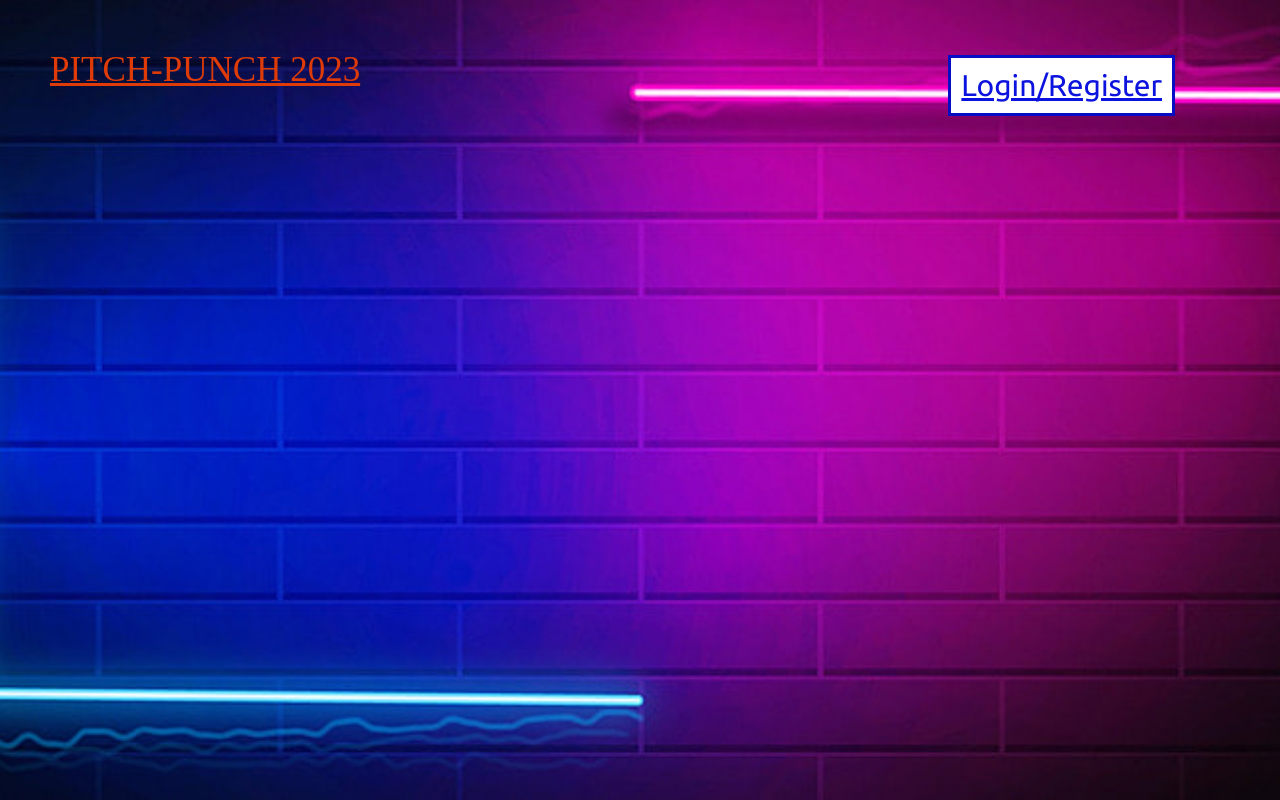
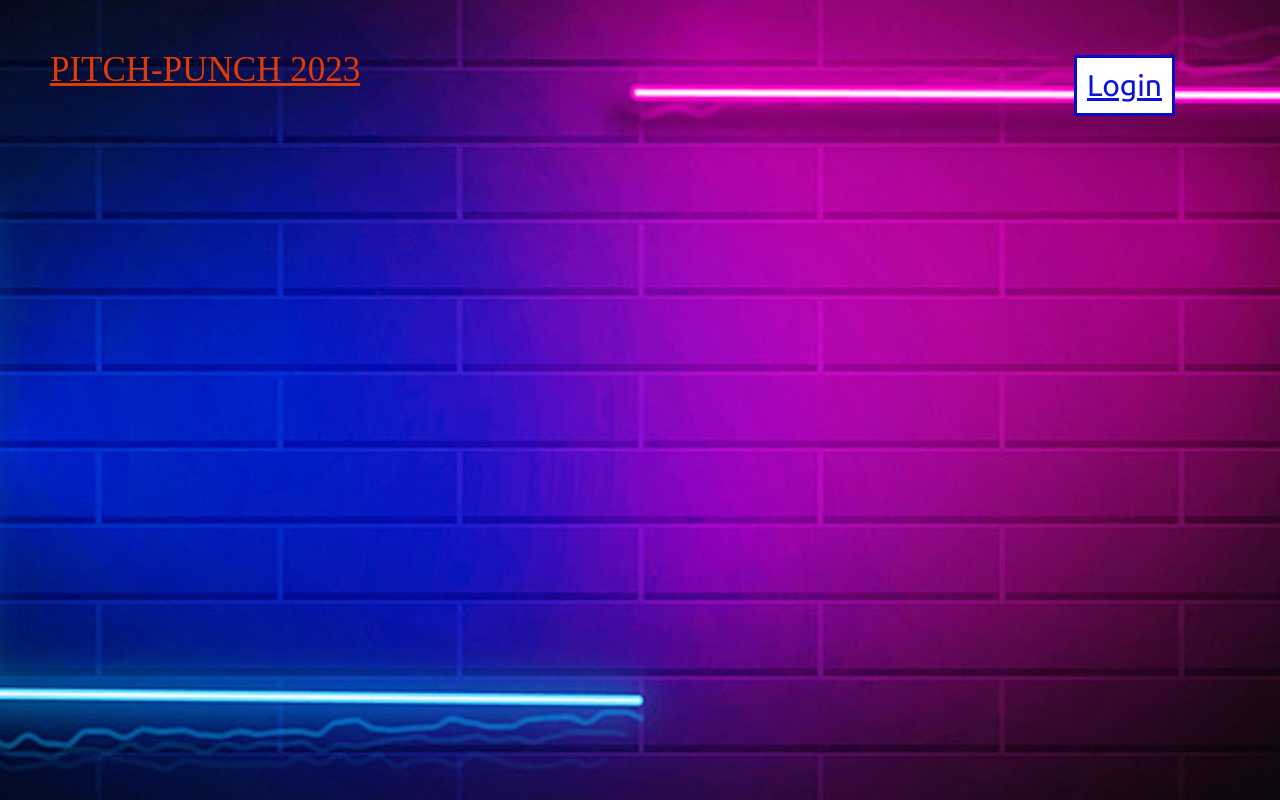
Before and after one commit to TARUNS04/website-xyz, a plain HTML site: page login-register.html in a window 1280 px wide. Drawn offline with Linux system fonts and the light colour scheme.

Commit message:
Update login-register.html

```diff
--- a/login-register.html
+++ b/login-register.html
@@ -15,7 +15,7 @@
             </div>
             <nav>
                 <ul id='MenuItems'>
-                    <li><button class='loginbtn' onclick="document.getElementById('login-form').style.display='block'" style="width:auto;">Login/Register</button></li>
+                    <li><button class='loginbtn' onclick="document.getElementById('login-form').style.display='block'" style="width:auto;">Login</button></li>
                 </ul>
             </nav>
         </div>
```
